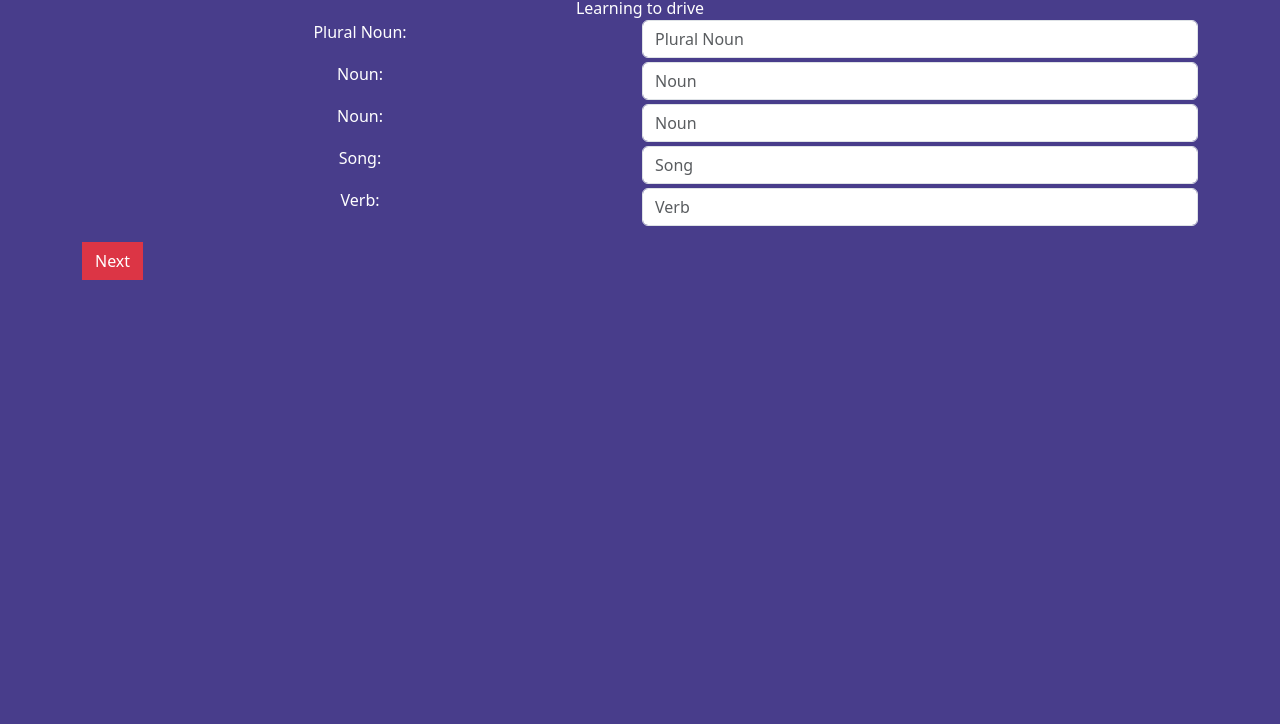
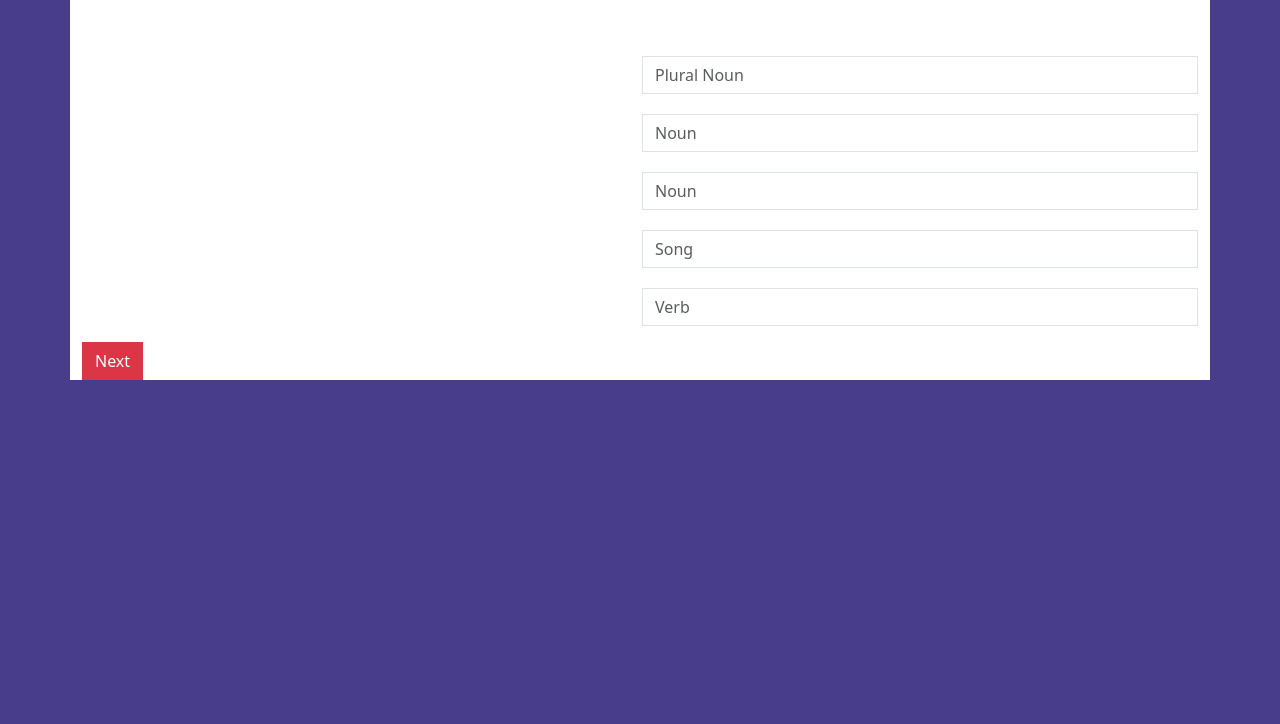
Before and after one commit to TyQuincia-Oby/madlibs, a plain HTML site: page index.html in a window 1280 px wide. Shown: the part 76-800 px from the top of the page. Drawn offline with nearby package versions, Linux system fonts and the light colour scheme.

Commit message:
added screen 2

```diff
--- a/index.html
+++ b/index.html
@@ -11,17 +11,17 @@
     <div class="container">
         <div class="h1 text-center text-white mt-3">Mad Libs!</div>
         <div class="p text-center text-white">Learning to drive</div>
-        <div class="row g-1">
+        <div class="row mt-3 g-1">
             <div class="col-6 text-white text-center">Plural Noun:</div>
-            <div class="col-6"><input type="text" class="form-control" placeholder="Plural Noun"></div>
-            <div class="col-6 text-white text-center">Noun:</div>
-            <div class="col-6"><input type="text" class="form-control" placeholder="Noun"></div>
-            <div class="col-6 text-white text-center">Noun:</div>
-            <div class="col-6"><input type="text" class="form-control" placeholder="Noun"></div>
-            <div class="col-6 text-white text-center">Song:</div>
-            <div class="col-6"><input type="text" class="form-control" placeholder="Song"></div>
-            <div class="col-6 text-white text-center">Verb:</div>
-            <div class="col-6"><input type="text" class="form-control" placeholder="Verb"></div>
+            <div class="col-6"><input type="text" class="form-control rounded-0 mt-3" placeholder="Plural Noun"></div>
+            <div class="col-6 mt-3 text-white text-center">Noun:</div>
+            <div class="col-6"><input type="text" class="form-control rounded-0 mt-3" placeholder="Noun"></div>
+            <div class="col-6 mt-3 text-white text-center">Noun:</div>
+            <div class="col-6"><input type="text" class="form-control rounded-0 mt-3" placeholder="Noun"></div>
+            <div class="col-6 mt-3 text-white text-center">Song:</div>
+            <div class="col-6"><input type="text" class="form-control rounded-0 mt-3" placeholder="Song"></div>
+            <div class="col-6 mt-3 text-white text-center">Verb:</div>
+            <div class="col-6"><input type="text" class="form-control rounded-0 mt-3" placeholder="Verb"></div>
         </div>
         <a href="screen2.html" class="btn btn-danger rounded-0 mt-3">Next</a>
     </div>
--- a/style.css
+++ b/style.css
@@ -1,3 +1,6 @@
 body {
     background-color:darkslateblue;
 }
+.container{
+    background-color:white
+}
```
Also changed, not shown: screen2.html (added, +22 -0 lines).
